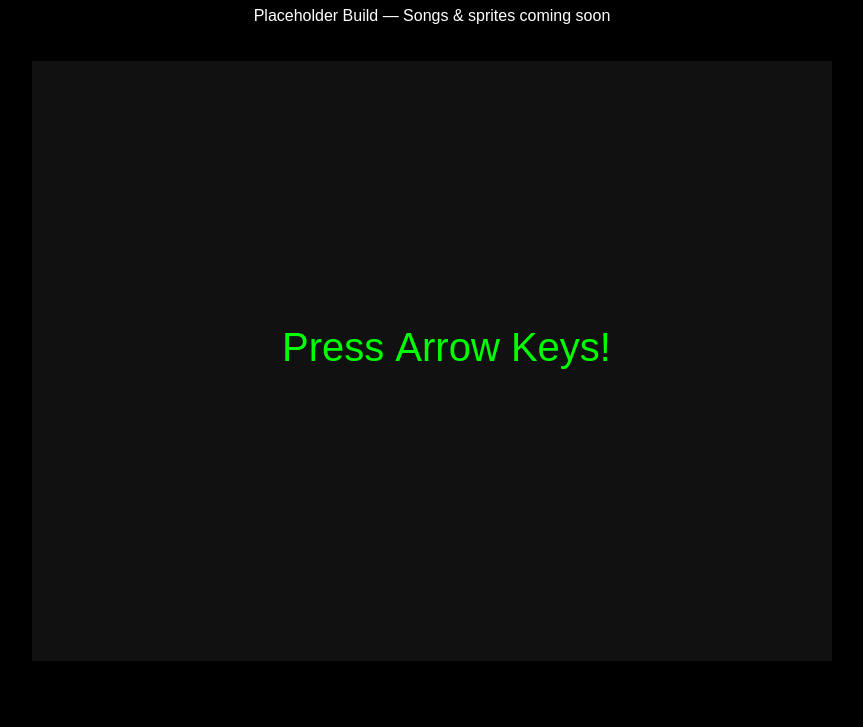
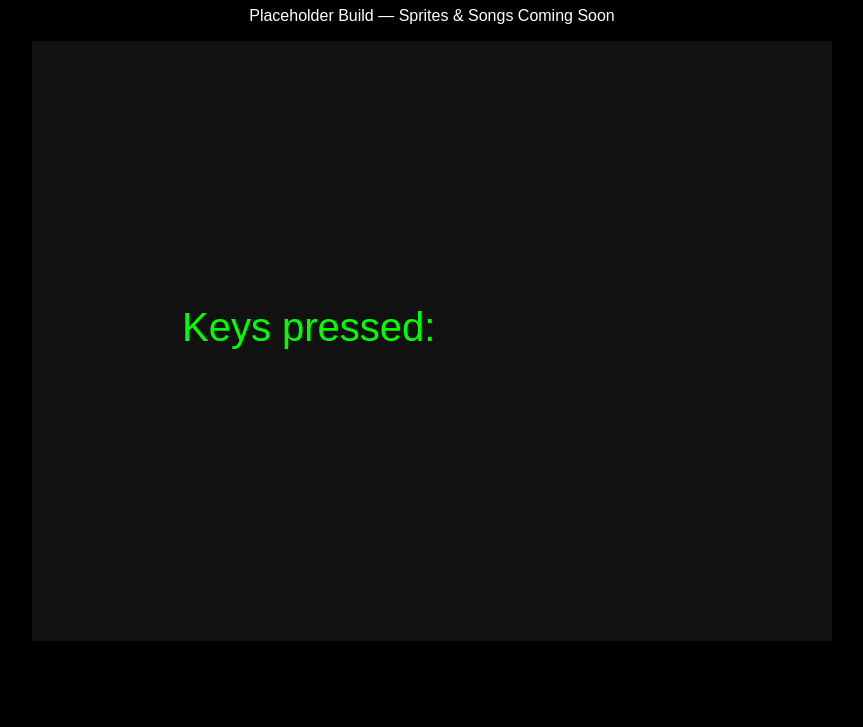
Before and after one commit to GreenPawz/Digital-Error-FNF, a plain HTML site: page Index.html in a window 1280 px wide. Shown: the part 73-800 px from the top of the page, without its empty margins (208-1071 px from the left). Drawn offline with Linux system fonts and the light colour scheme.

Commit message:
Update Index.html

```diff
--- a/Index.html
+++ b/Index.html
@@ -4,37 +4,50 @@
   <meta charset="UTF-8">
   <title>FNF - Digital Error (By GreenPawz)</title>
   <style>
-    body { background: black; color: white; text-align: center; font-family: sans-serif; }
-    canvas { background: #111; margin-top: 20px; }
+    body {
+      background: black;
+      color: white;
+      text-align: center;
+      font-family: sans-serif;
+      margin: 0;
+      overflow: hidden;
+    }
+    canvas {
+      background: #111;
+      display: block;
+      margin: auto;
+    }
   </style>
 </head>
 <body>
   <h1>Friday Night Funkin' - Digital Error</h1>
-  <p>Placeholder Build — Songs & sprites coming soon</p>
+  <p>Placeholder Build — Sprites & Songs Coming Soon</p>
   <canvas id="game" width="800" height="600"></canvas>
+
   <script>
     let c = document.getElementById('game');
     let ctx = c.getContext('2d');
-    ctx.fillStyle = "lime";
-    ctx.font = "40px Arial";
-    ctx.fillText("Press Arrow Keys!", 250, 300);
 
     let keys = [];
-    window.addEventListener('keydown', e => {
-      if(!keys.includes(e.key)) keys.push(e.key);
-      draw();
-    });
-    window.addEventListener('keyup', e => {
-      keys = keys.filter(k => k !== e.key);
-      draw();
-    });
 
-    function draw(){
+    function drawText() {
       ctx.clearRect(0,0,800,600);
       ctx.fillStyle = "lime";
       ctx.font = "40px Arial";
-      ctx.fillText("Keys: " + keys.join(", "), 200, 300);
+      ctx.fillText("Keys pressed: " + keys.join(", "), 150, 300);
     }
+
+    window.addEventListener('keydown', e => {
+      if(!keys.includes(e.key)) keys.push(e.key);
+      drawText();
+    });
+
+    window.addEventListener('keyup', e => {
+      keys = keys.filter(k => k !== e.key);
+      drawText();
+    });
+
+    drawText();
   </script>
 </body>
 </html>
```
